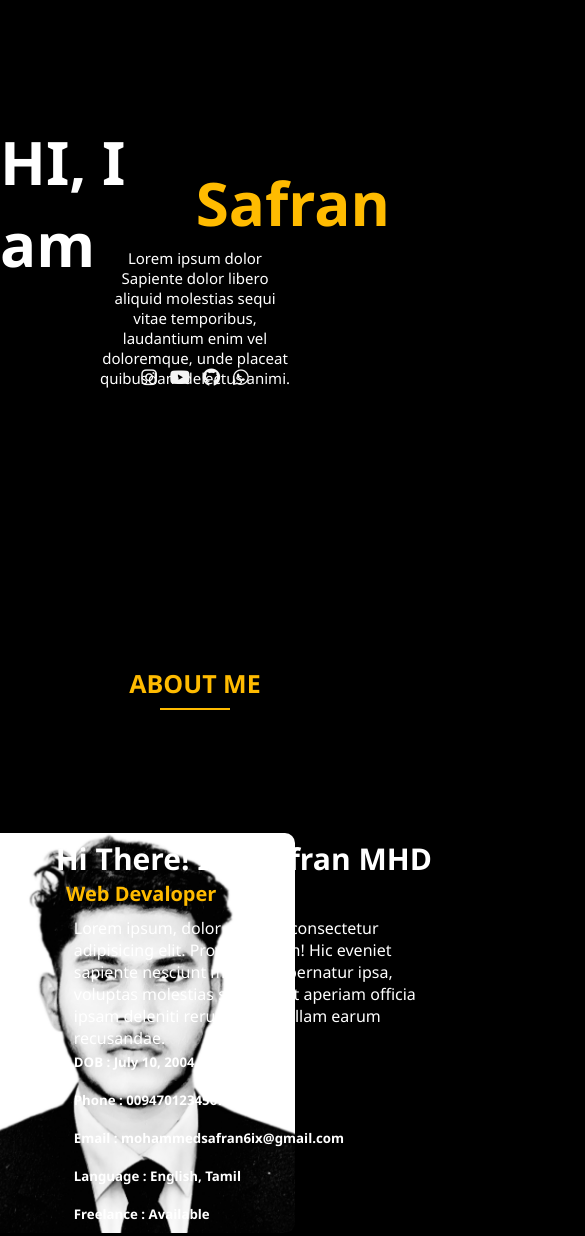
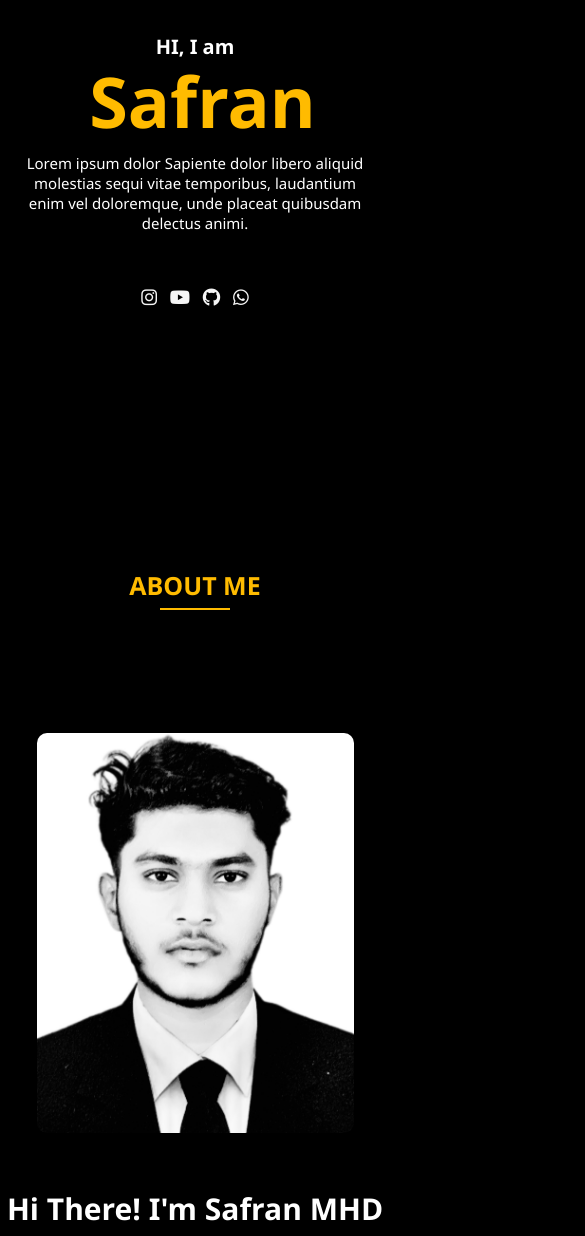
Before and after one commit to safran6ix/portfolio, a plain HTML site: page index.html in a window 390 px wide. Shown: the part 117-1353 px from the top of the page, 585 px wide, since content can reach past the window. Drawn offline with Linux system fonts and the light colour scheme.

Commit message:
Modified

```diff
--- a/index.html
+++ b/index.html
@@ -6,6 +6,7 @@
     <title>Document</title>
     <link rel="stylesheet" href="style.css">
     <link rel="stylesheet" href="https://cdnjs.cloudflare.com/ajax/libs/font-awesome/6.6.0/css/all.min.css" integrity="sha512-Kc323vGBEqzTmouAECnVceyQqyqdsSiqLQISBL29aUW4U/M7pSPA/gEUZQqv1cwx4OnYxTxve5UMg5GT6L4JJg==" crossorigin="anonymous" referrerpolicy="no-referrer" />
+    <link rel="stylesheet" href="mediaquery.css">
 </head>
 <body>
 
--- /dev/null
+++ b/mediaquery.css
@@ -0,0 +1,87 @@
+@media screen and (max-width:460px){
+    *{
+        transition: 400ms;
+    }
+    .navbar{
+        display: none;
+    }
+    .body-container{
+        width: 100%;
+        height: 500px;
+        /* background-color: bisque; */
+        top: 50px;
+    }
+    .body-container h1{
+        position: absolute;
+        top: 200px;
+        font-size: 20px;
+    }
+    .body-container h2{
+        position: absolute;
+        top: 220px;
+        font-size: 70px;
+    }
+    .body-container p{
+        width: 90%;
+        height: 200px;
+        /* background-color: aqua; */
+        top: 220px;
+    }
+    .social-box01{
+        top: 340px;
+    }
+
+
+    .about-container{
+        height: 1400px;
+        /* background-color: rgba(0, 255, 255, 0.196); */
+        top: 500px;
+    }
+    .about-container h1{
+        position: absolute;
+        top: 585px;
+    }
+    .about-card{
+        height: 600px;
+        /* background-color: white; */
+    }
+    .about-card img{
+        width: 317px;
+        border-radius: 10px;
+        margin-left: 0;
+    }
+    .about-description{
+        width: 100%;
+        /* background-color: cadetblue; */
+        margin-left: 0%;
+        top: 500px;
+    }
+    .about-description h4{
+        margin-top: -250px;
+        font-size: 18px;
+        margin-left: -220px;
+    }
+    .about-description p{
+        width: 300px;
+        margin-left: -40px;
+    }
+
+
+
+    .blogs-container{
+        /* background-color: #024a53; */
+        top: 1900px;
+    }
+    .pad-container{
+        display: block;
+        height: 1400px;
+        /* background-color: aqua; */
+        top: 280px;
+    }
+    .pad-container div{
+        /* background-color: rgba(255, 255, 255, 0.4); */
+        margin: 25%;
+    }
+
+
+}
```
